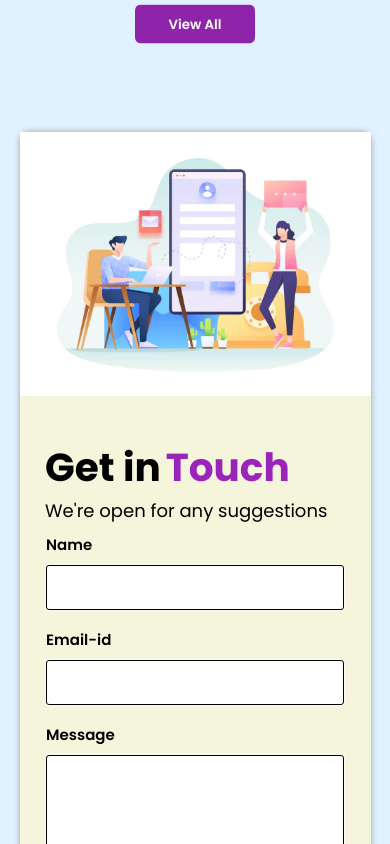
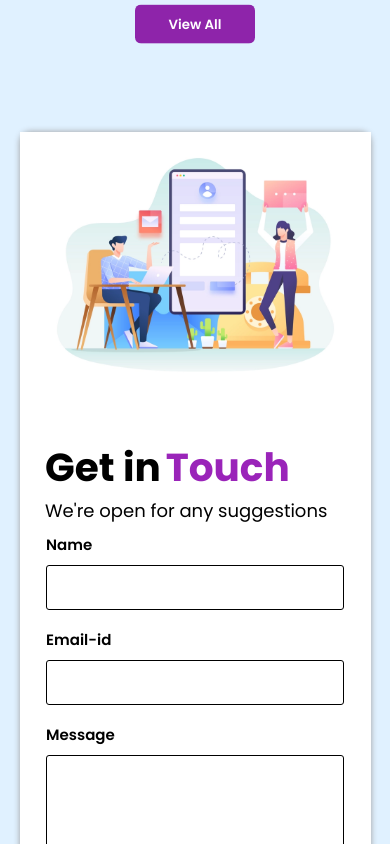
Before and after one commit to ganraj21/Portfolio-Web-Application, a React (Create React App) app: page / in a window 390 px wide. Shown: the part 5340-6184 px from the top of the page. Built offline with nearby package versions, Linux system fonts and the light colour scheme.

Commit message:
change layout

```diff
--- a/src/pages/Contact.css
+++ b/src/pages/Contact.css
@@ -162,7 +162,7 @@ input {
   }
 
   .contact_container {
-    background: beige;
+    background: #fff;
   }
   .contact_container {
     justify-content: space-evenly;
```
